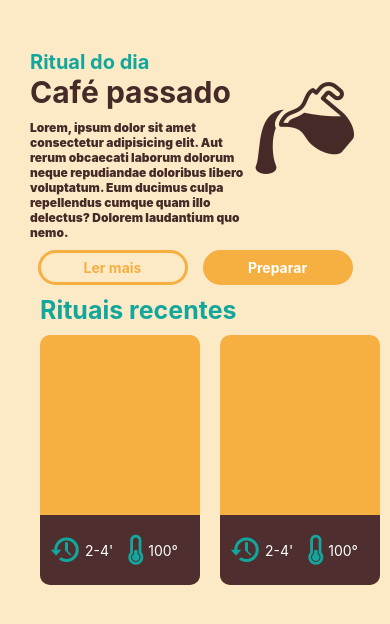
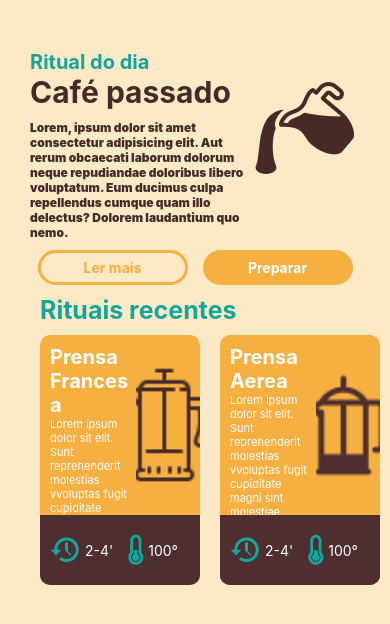
Before and after one commit to lucianolimafer/cofferitus, a React Native app: screen / in a window 390 px wide. Shown: the top 624 px of the page. Built offline with nearby package versions, Linux system fonts and the light colour scheme.

Commit message:
Add feats into recipes

```diff
--- a/src/components/recipes/index.tsx
+++ b/src/components/recipes/index.tsx
@@ -1,5 +1,5 @@
 import React from 'react';
-import { StyleSheet, View, Text, ScrollView } from 'react-native';
+import { StyleSheet, View, Text, ScrollView, Image } from 'react-native';
 import { Entypo, FontAwesome5 } from '@expo/vector-icons';
 
 
@@ -17,6 +17,15 @@ export default function Recipes() {
             >
 
                 <View style={styles.card}>
+                    <View style={styles.contentRecipes}>
+                        <View style={styles.textAreaRecipes}>
+                            <Text style={styles.titleRecipes}>Prensa Francesa</Text>
+                            <Text style={styles.textRecipes}>Lorem ipsum dolor sit elit. Sunt reprehenderit molestias vvoluptas fugit cupiditate magni sint molestiae recusandae eos.</Text>
+                        </View>
+                        <View>
+                            <Image style={styles.iconRecips} source={require('../../assets/icons/icons8-french-press-64.png')}/>
+                        </View>
+                    </View>
                     <View style={styles.cardBtn}>
                         <Entypo style={styles.icons} name="back-in-time" size={30} color="#13a69d" />
                         <Text style={styles.params}>2-4'</Text>
@@ -26,6 +35,21 @@ export default function Recipes() {
                 </View>
 
                 <View style={styles.card}>
+                    <View style={styles.contentRecipes}>
+                        <View style={styles.textAreaRecipes}>
+                            <Text style={styles.titleRecipes}>Prensa Aerea</Text>
+                            <Text style={styles.textRecipes}>Lorem ipsum dolor sit elit. Sunt reprehenderit molestias vvoluptas fugit cupiditate magni sint molestiae recusandae eos.</Text>
+                        </View>
+                        <View>
+                            <Image style={styles.iconRecips} source={require('../../assets/icons/press-64.png')}/>
+                        </View>
+                    </View>
+                    <View style={styles.cardBtn}>
+                        <Entypo style={styles.icons} name="back-in-time" size={30} color="#13a69d" />
+                        <Text style={styles.params}>2-4'</Text>
+                        <FontAwesome5 style={styles.icons} name="thermometer-quarter" size={30} color="#13a69d" />
+                        <Text style={styles.params}>100°</Text>
+                    </View>
                     <View style={styles.cardBtn}>
                         <Entypo style={styles.icons} name="back-in-time" size={30} color="#13a69d" />
                         <Text style={styles.params}>2-4'</Text>
@@ -36,6 +60,21 @@ export default function Recipes() {
                 </View>
 
                 <View style={styles.card}>
+                    <View style={styles.contentRecipes}>
+                        <View style={styles.textAreaRecipes}>
+                            <Text style={styles.titleRecipes}>Prensa Francesa</Text>
+                            <Text style={styles.textRecipes}>Lorem ipsum dolor sit elit. Sunt reprehenderit molestias vvoluptas fugit cupiditate magni sint molestiae recusandae eos.</Text>
+                        </View>
+                        <View>
+                            <Image style={styles.iconRecips} source={require('../../assets/icons/icons8-french-press-64.png')}/>
+                        </View>
+                    </View>
+                    <View style={styles.cardBtn}>
+                        <Entypo style={styles.icons} name="back-in-time" size={30} color="#13a69d" />
+                        <Text style={styles.params}>2-4'</Text>
+                        <FontAwesome5 style={styles.icons} name="thermometer-quarter" size={30} color="#13a69d" />
+                        <Text style={styles.params}>100°</Text>
+                    </View>
                     <View style={styles.cardBtn}>
                         <Entypo style={styles.icons} name="back-in-time" size={30} color="#13a69d" />
                         <Text style={styles.params}>2-4'</Text>
@@ -88,5 +127,27 @@ const styles = StyleSheet.create({
     },
     icons: {
         marginLeft: 10
+    },
+    contentRecipes:{
+        flexDirection: "row",
+    },
+    textAreaRecipes: {
+        width: '60%'
+    },
+    titleRecipes: {
+        color: '#fff',
+        fontSize: 20,
+        fontWeight: "bold",
+        marginTop: 10,
+        marginLeft: 10
+    },
+    textRecipes: {
+        color: '#fff',
+        marginLeft: 10,
+        fontSize: 11
+    },
+    iconRecips: {
+        marginTop: 30,
+        height: 120
     }
 })
```
Also changed, not shown: src/assets/icons/icons8-french-press-64.png (added), src/assets/icons/press-64.png (added).
